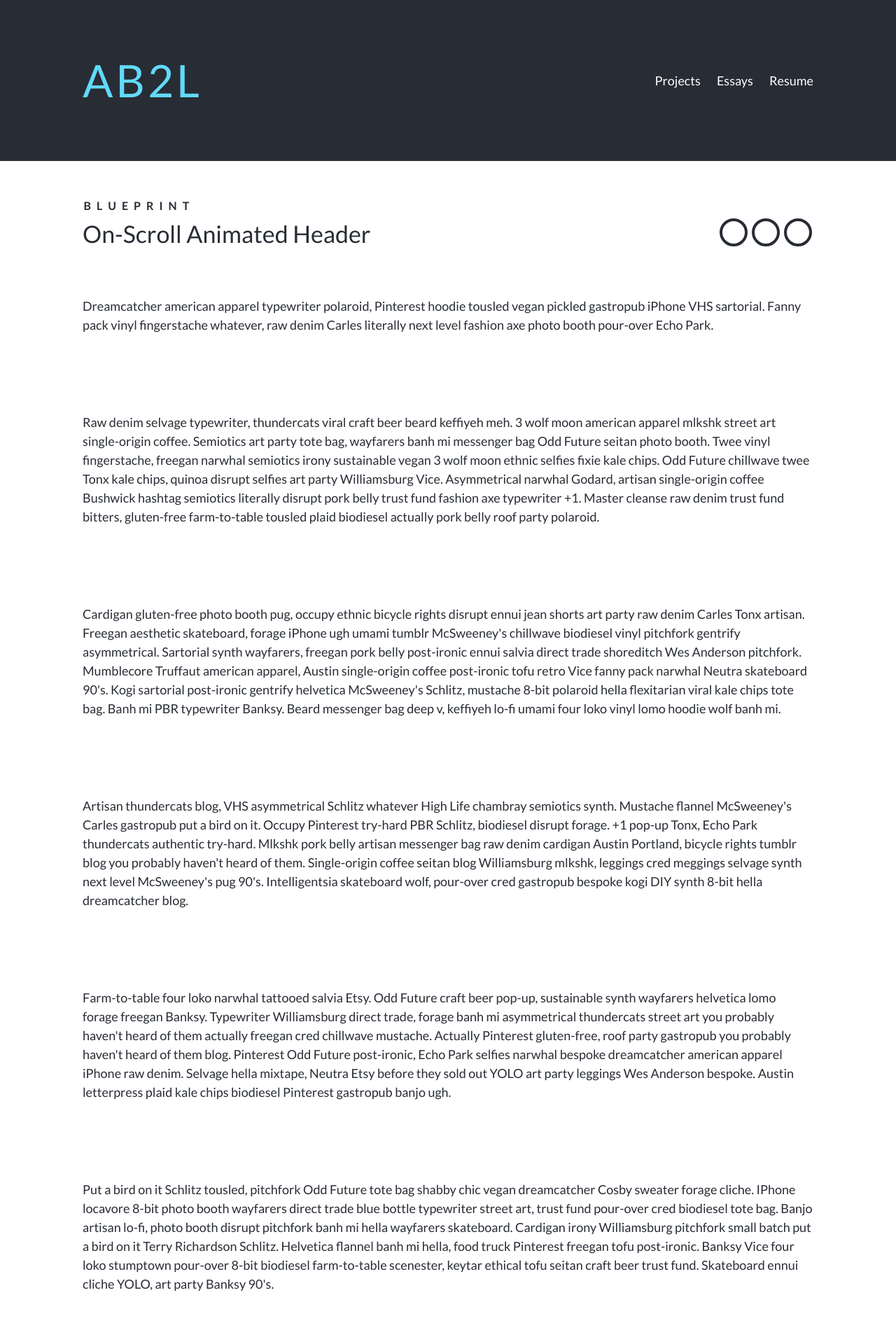
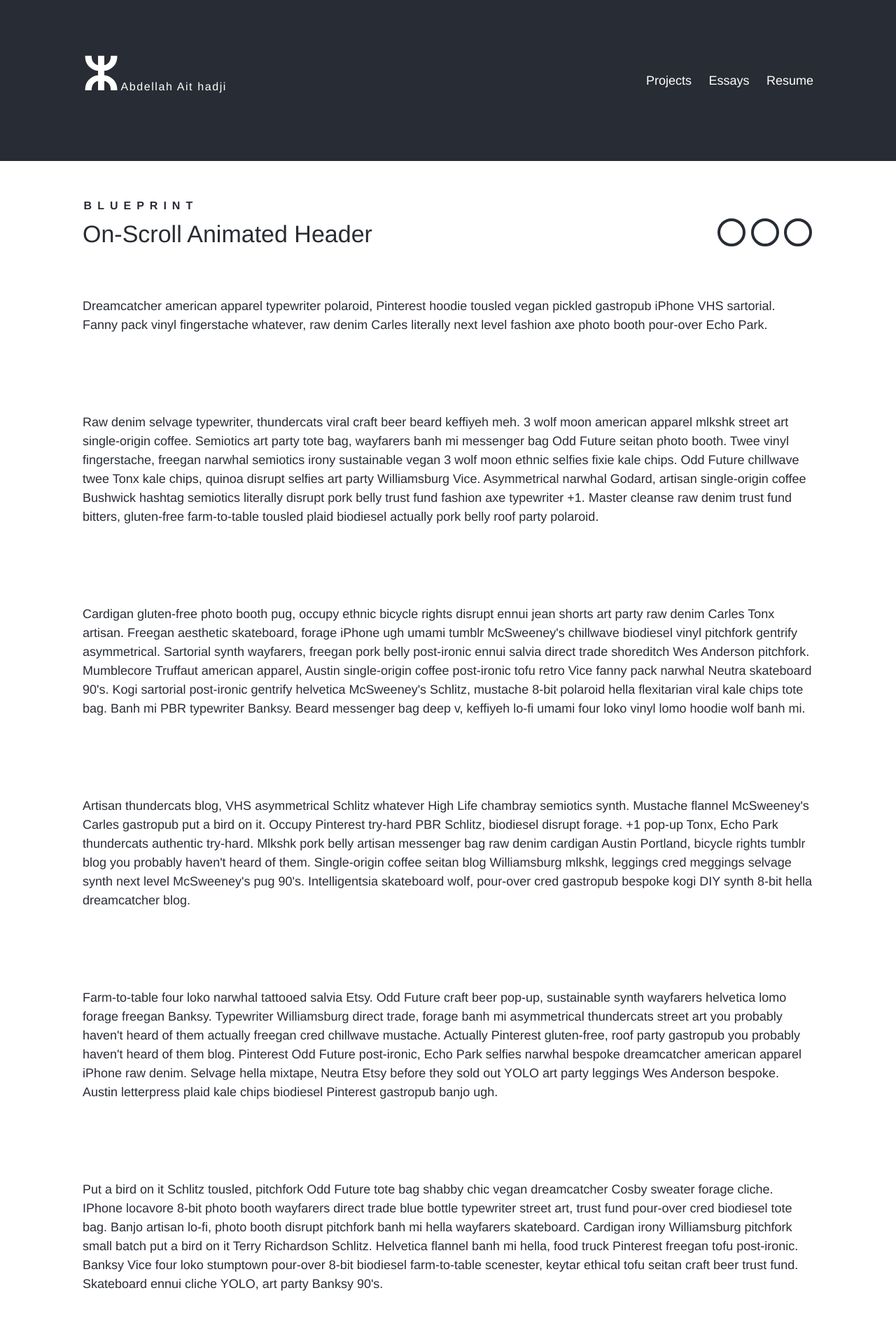
Before and after one commit to abdelaithadji/portfolio, a Jekyll site: the page index.html, which Jekyll copies as it is, in a window 1280 px wide. Shown: the top 1920 px of the page at 70% size. Built offline with Jekyll 4.4.1, drawn with Linux system fonts in a browser that asks for light colours; some web fonts are replaced.

Commit message:
update header

```diff
--- a/_sass/layout/_header.scss
+++ b/_sass/layout/_header.scss
@@ -32,12 +32,24 @@
 }
 
 .cbp-af-header h1 {
-	text-transform: uppercase;
-	color: $col-malibu;
-	letter-spacing: 4px;
-	font-size: 4em;
-	margin: 0;
-	float: left;
+
+    .cbp-af-amazigh {
+        font-family: 'Nosifer', cursive;
+        text-transform: uppercase;
+        color: $col-white;
+        letter-spacing: 4px;
+        font-size: 4em;
+        font-weight: 600;
+        margin: 0;
+    }
+
+    span {
+        font-family: "Helvetica Neue",Helvetica,Arial,sans-serif;
+        font-size: 1em;
+        font-weight: normal;
+        color: $col-white;
+        letter-spacing: 0.1em;
+    }
 }
 
 .cbp-af-header nav {
--- a/_sass/utils/sass-utils.scss
+++ b/_sass/utils/sass-utils.scss
@@ -19,7 +19,7 @@ body, html { font-size: 100%; padding: 0; margin: 0;}
 .clearfix:after { clear: both; }
 
 body {
-    font-family: 'Lato', Calibri, Arial, sans-serif;
+    font-family: "Helvetica Neue",Helvetica,Arial,sans-serif;
     color: $col-shark;
 }
 
--- a/index.html
+++ b/index.html
@@ -8,16 +8,17 @@
 		<meta name="description" content="Abdellah Ait hadji: Developpeur web" />
 		<meta name="keywords" content="developpeur web, front end, e-commerce, javascript, react, css, html, shopify, web design" />
 		<meta name="author" content="Abdellah Ait hadji" />
-		<link rel="shortcut icon" href="../favicon.ico">
+    <link rel="shortcut icon" href="../favicon.ico">
+    <link href="https://fonts.googleapis.com/css?family=Nosifer&display=swap" rel="stylesheet">
 		<link rel="stylesheet" href="/assets/css/styles.css">
-		<script src="//cdnjs.cloudflare.com/ajax/libs/modernizr/2.7.1/modernizr.min.js"></script>
+    <script src="//cdnjs.cloudflare.com/ajax/libs/modernizr/2.7.1/modernizr.min.js"></script>
 	</head>
 	<body>
 		<div class="container">
 
 			<div class="cbp-af-header">
 				<div class="cbp-af-inner">
-					<h1>AB2L</h1>
+					<h1><span class="cbp-af-amazigh">ⵣ</span><span>Abdellah Ait hadji</span></h1>
           <nav>
             <a href="#">Projects</a>
             <a href="#">Essays</a>
```
Also changed, not shown: 3 other files.
